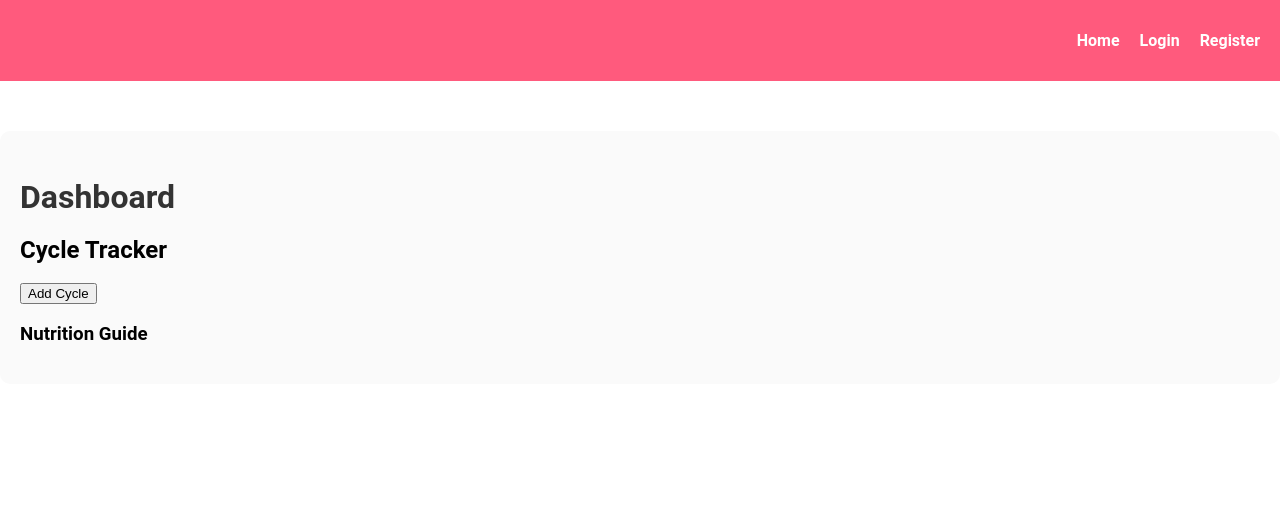
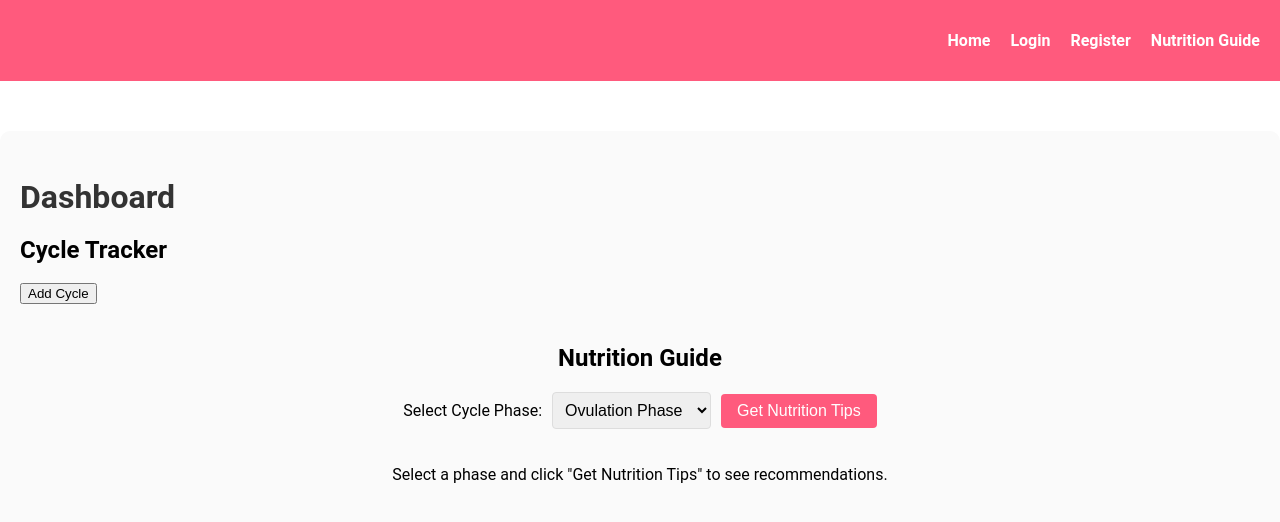
Before and after one commit to Shivam0singh/hackathonProject0, a React (Create React App) app in the folder menstrual-tracker/: page /dashboard in a window 1280 px wide. Shown: the top 522 px of the page. Built offline with nearby package versions, Linux system fonts and the light colour scheme.

Commit message:
Nutrition guide

```diff
--- a/menstrual-tracker/package.json
+++ b/menstrual-tracker/package.json
@@ -3,6 +3,7 @@
   "version": "0.1.0",
   "private": true,
   "dependencies": {
+    "@google/generative-ai": "^0.24.0",
     "@testing-library/dom": "^10.4.0",
     "@testing-library/jest-dom": "^6.6.3",
     "@testing-library/react": "^16.2.0",
--- a/menstrual-tracker/src/App.js
+++ b/menstrual-tracker/src/App.js
@@ -7,6 +7,7 @@ import Navbar from "./components/Navbar";
 import { AuthProvider } from "./context/AuthContext";
 import Dashboard from "./components/Dashboard";
 import CycleTracker from "./components/CycleTracker";
+import NutritionGuide from "./components/NutritionGuide";
 
 function App() {
   return (
@@ -19,6 +20,7 @@ function App() {
           <Route path="/register" element={<Register />} />
           <Route path="/dashboard" element={<Dashboard />} />
           <Route path="/cycle-tracker" element={<CycleTracker />} />
+          <Route path="/nutrition" element={<NutritionGuide />} />
         </Routes>
       </Router>
     </AuthProvider>
--- a/menstrual-tracker/src/components/Navbar.js
+++ b/menstrual-tracker/src/components/Navbar.js
@@ -32,6 +32,8 @@ const Navbar = () => {
             <li>
               <Link to="/register">Register</Link>
             </li>
+            <li><Link to="/nutrition">Nutrition Guide</Link></li>
+
           </>
         )}
       </ul>
--- a/menstrual-tracker/src/components/NutritionGuide.js
+++ b/menstrual-tracker/src/components/NutritionGuide.js
@@ -1,11 +1,102 @@
-// NutritionGuide.js
-import React from 'react';
+import React, { useState } from "react";
+import { GoogleGenerativeAI } from "@google/generative-ai";
+import "../styles/NutritionGuide.css";
 
 const NutritionGuide = () => {
+  const [phase, setPhase] = useState("ovulation"); // Default phase
+  const [meals, setMeals] = useState([]); // Stores meal cards
+  const [loading, setLoading] = useState(false);
+
+  const API_KEY = ""; // Replace with your Gemini API key
+
+  const genAI = new GoogleGenerativeAI(API_KEY);
+  const model = genAI.getGenerativeModel({ model: "gemini-2.0-flash" });
+
+  const getNutritionTips = async () => {
+    setLoading(true);
+    const prompt = `Provide diet recommendations for the ${phase} phase of the menstrual cycle. Organize the recommendations into Breakfast, Lunch, Dinner, and Snacks. For each meal, provide a one-line explanation of why it's beneficial.`;
+    console.log("Sending prompt to Gemini API:", prompt); // Log the prompt
+
+    try {
+      const result = await model.generateContent(prompt);
+      const response = await result.response;
+      const text = response.text();
+      console.log("API Response:", text); // Log the API response
+
+      const formattedMeals = formatMeals(text); // Format the response into meal cards
+      setMeals(formattedMeals);
+    } catch (error) {
+      console.error("Error fetching nutrition tips:", error);
+      setMeals([]);
+    } finally {
+      setLoading(false);
+    }
+  };
+
+  // Function to format the API response into meal cards
+  const formatMeals = (text) => {
+    console.log("Raw API Response:", text); // Log the raw response
+
+    const meals = [];
+    const lines = text.split("\n").filter((line) => line.trim() !== "");
+
+    let currentMeal = null;
+    lines.forEach((line) => {
+      // Remove Markdown formatting (e.g., **, *)
+      line = line.replace(/\*\*/g, "").replace(/\*/g, "").trim();
+
+      if (line.startsWith("Breakfast")) {
+        currentMeal = { type: "Breakfast", description: line.replace("Breakfast", "").replace(":", "").trim() };
+      } else if (line.startsWith("Lunch")) {
+        currentMeal = { type: "Lunch", description: line.replace("Lunch", "").replace(":", "").trim() };
+      } else if (line.startsWith("Dinner")) {
+        currentMeal = { type: "Dinner", description: line.replace("Dinner", "").replace(":", "").trim() };
+      } else if (line.startsWith("Snacks")) {
+        currentMeal = { type: "Snacks", description: line.replace("Snacks", "").replace(":", "").trim() };
+      } else if (currentMeal) {
+        currentMeal.description += ` ${line.trim()}`;
+      }
+
+      if (currentMeal && !meals.some((meal) => meal.type === currentMeal.type)) {
+        meals.push(currentMeal);
+      }
+    });
+
+    console.log("Formatted Meals:", meals); // Log the formatted meals
+    return meals;
+  };
+
+  const handlePhaseChange = (e) => {
+    setPhase(e.target.value);
+  };
+
   return (
-    <div>
-      <h3>Nutrition Guide</h3>
-      {/* Your content here */}
+    <div className="nutrition-guide">
+      <h2>Nutrition Guide</h2>
+      <div className="phase-selector">
+        <label htmlFor="phase">Select Cycle Phase:</label>
+        <select id="phase" value={phase} onChange={handlePhaseChange}>
+          <option value="menstrual">Menstrual Phase</option>
+          <option value="follicular">Follicular Phase</option>
+          <option value="ovulation">Ovulation Phase</option>
+          <option value="luteal">Luteal Phase</option>
+        </select>
+        <button onClick={getNutritionTips} disabled={loading}>
+          {loading ? "Loading..." : "Get Nutrition Tips"}
+        </button>
+      </div>
+      <div className="meal-cards">
+        {meals.length > 0 ? (
+          meals.map((meal, index) => (
+            <div key={index} className="meal-card">
+              <h3>{meal.type}</h3>
+              <p>{meal.description}</p>
+            </div>
+          ))
+        ) : (
+          <p>Select a phase and click "Get Nutrition Tips" to see recommendations.</p>
+        )}
+      </div>
     </div>
   );
 };
--- /dev/null
+++ b/menstrual-tracker/src/styles/NutritionGuide.css
@@ -0,0 +1,67 @@
+.nutrition-guide {
+    padding: 20px;
+    max-width: 800px;
+    margin: 0 auto;
+    text-align: center;
+  }
+
+  .phase-selector {
+    margin-bottom: 20px;
+  }
+
+  .phase-selector label {
+    margin-right: 10px;
+    font-size: 16px;
+  }
+
+  .phase-selector select {
+    padding: 8px;
+    font-size: 16px;
+    border: 1px solid #ddd;
+    border-radius: 4px;
+    margin-right: 10px;
+  }
+
+  .phase-selector button {
+    padding: 8px 16px;
+    background-color: #ff5a7d;
+    color: white;
+    border: none;
+    border-radius: 4px;
+    font-size: 16px;
+    cursor: pointer;
+  }
+
+  .phase-selector button:disabled {
+    background-color: #ccc;
+    cursor: not-allowed;
+  }
+
+  .meal-cards {
+    display: flex;
+    flex-wrap: wrap;
+    gap: 20px;
+    justify-content: center;
+    margin-top: 20px;
+  }
+
+  .meal-card {
+    background-color: #fff;
+    border: 1px solid #ddd;
+    border-radius: 8px;
+    padding: 20px;
+    width: 250px;
+    box-shadow: 0 4px 8px rgba(0, 0, 0, 0.1);
+    text-align: left;
+  }
+
+  .meal-card h3 {
+    margin-top: 0;
+    color: #ff5a7d;
+  }
+
+  .meal-card p {
+    font-size: 14px;
+    line-height: 1.6;
+    color: #333;
+  }
```
Also changed, not shown: menstrual-tracker/src/context/AuthContext.js (+0 -57 lines), 1 other file (tests, documents, lock files or other folders).
